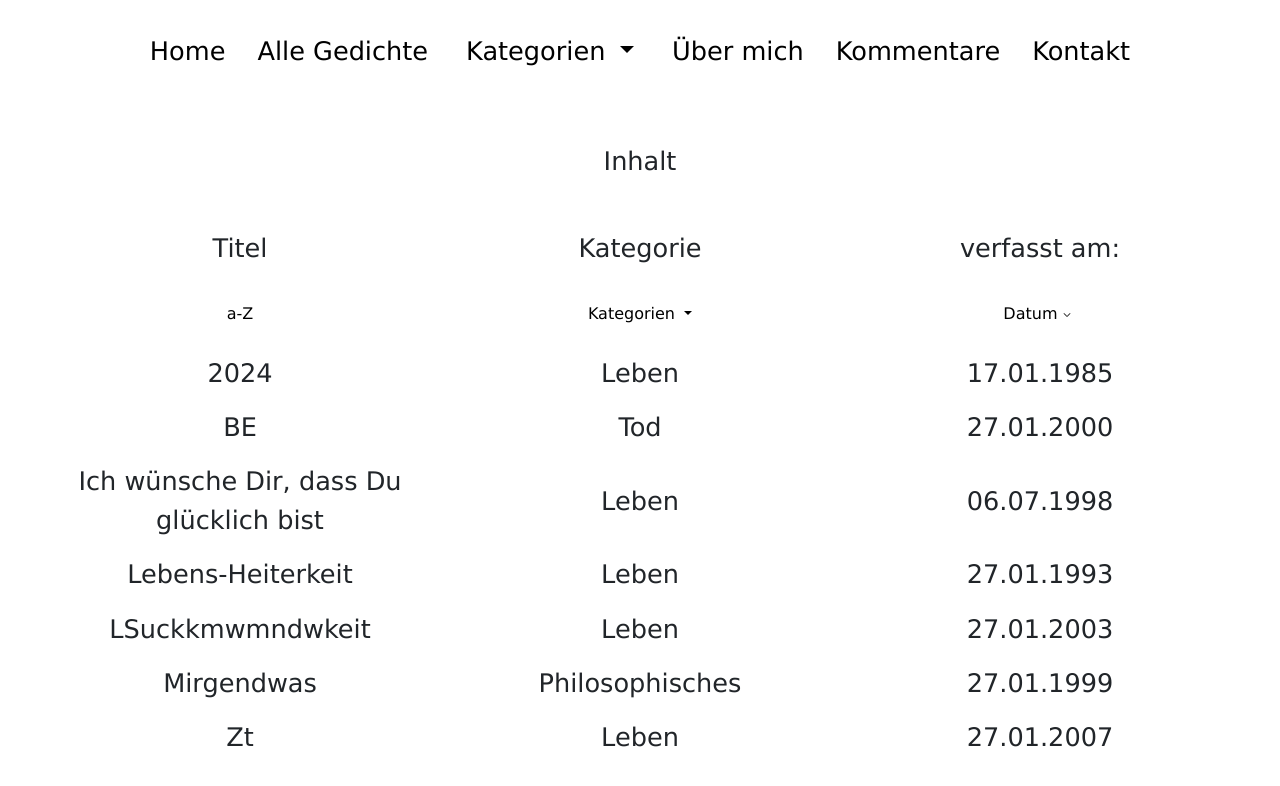
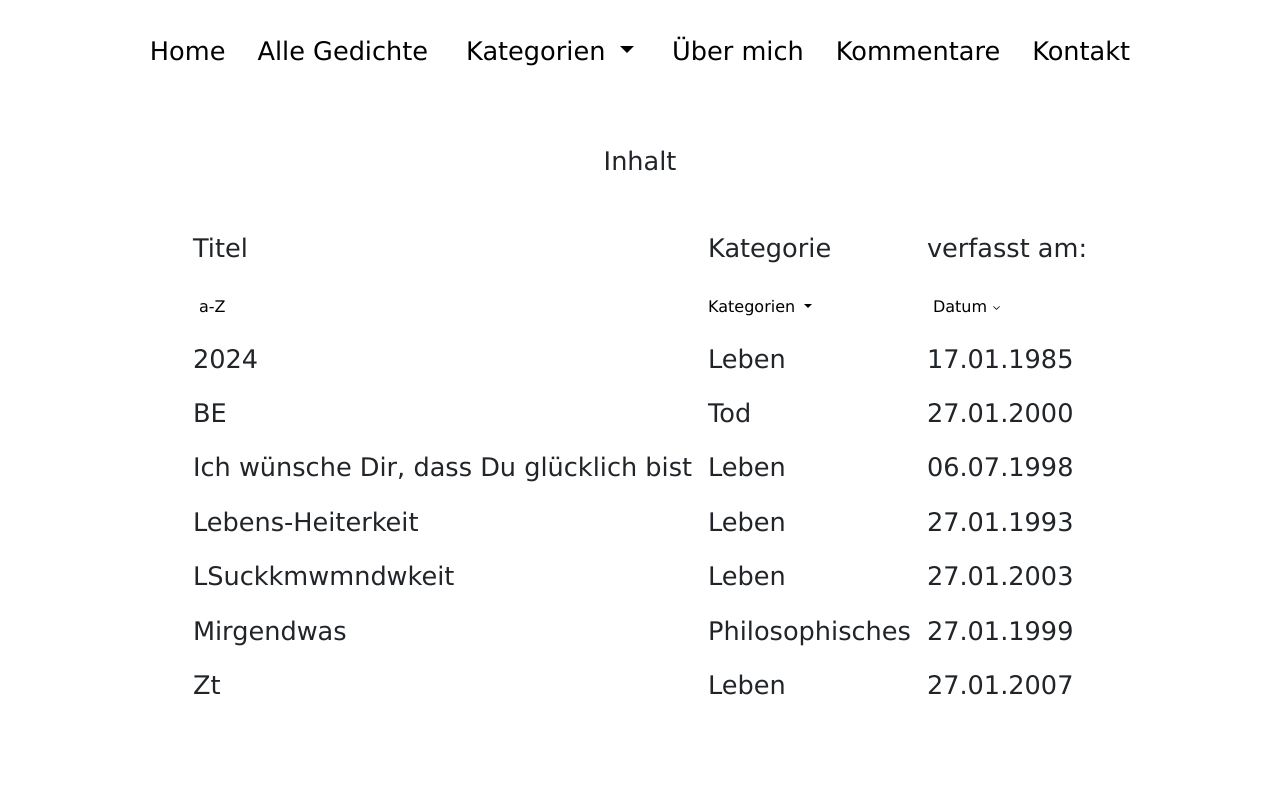
Before and after one commit to JB3286/Lyric, an Angular app: page /poems/all in a window 1280 px wide. Shown: the top 786 px of the page. Built offline with nearby package versions, Linux system fonts and the light colour scheme.

Commit message:
Improved landing page and did some layout changes on the listView

```diff
--- a/src/app/components/directory/list-view/list-view-category.component.html
+++ b/src/app/components/directory/list-view/list-view-category.component.html
@@ -16,7 +16,7 @@
                 </tr>
                 <tr>
                     <th class="filterSlot">
-                        <div id="dateChanger">
+                        <div class="dateChanger">
                             <button class="dataChanger" type="button"
                                 (click)="sortTitleAscending(this.categoryItems)"><span id="dropdown-icon">a-Z</span>
                             </button>
@@ -64,9 +64,9 @@
             </thead>
             <tbody *ngFor="let item of categoryItems; let i = index;">
                 <tr class="directory-row">
-                    <td>{{item.title}}</td>
-                    <td>{{item.category}}</td>
-                    <td>{{item.date}}</td>
+                    <td class="title-cell">{{item.title}}</td>
+                    <td class="category-cell">{{item.category}}</td>
+                    <td class="date-cell">{{item.date}}</td>
                 </tr>
             </tbody>
         </table>
--- a/src/app/components/directory/list-view/list-view-category.component.scss
+++ b/src/app/components/directory/list-view/list-view-category.component.scss
@@ -18,7 +18,7 @@
 
 #directory {
     width: 100%;
-    text-align: center;
+    text-align: left;
 }
 
 #directory-head-row-table-of-content {
@@ -31,7 +31,6 @@
     justify-content: center;
     align-items: center;
 }
-
 
 #directory tr,
 th,
@@ -52,11 +51,6 @@ td {
     padding-bottom: 2.5rem;
 }
 
-.directory-row th,
-td {
-    width: 25rem;
-}
-
 #sortButtonHead span {
     font-size: 1rem;
 }
@@ -72,7 +66,6 @@ td {
 .dataChanger {
     border: none;
     background-color: white;
-    padding: .5rem;
     align-items: center;
 }
 
--- a/src/app/components/landingPage/landingPage.component.html
+++ b/src/app/components/landingPage/landingPage.component.html
@@ -1,6 +1,6 @@
 <div class="landing-page-wrapper" id="landing-page">
     <div class="header-img" id="header-img">
-        <div><img src="../../../assets/pics/000DSC00447.JPG" routerLink='/poems/life'></div>
+        <div><img src="../../../assets/pics/andreas_schmal.jpg" routerLink='/poems/life'></div>
     </div>
     <div id="landing-page-author-domain-container">
         <div class="landing-page-author-domain" id="author-container">
--- a/src/app/components/landingPage/landingPage.component.scss
+++ b/src/app/components/landingPage/landingPage.component.scss
@@ -16,8 +16,14 @@
 
 .header-img img{
     width: 82.5vw;
+    height: auto;
+    border-radius: .5rem;
+
+    /*Bildeigenschaften Andreas
+    width: 82.5vw;
     height: 336px;
     border-radius: .5rem;
+    */
 }
 
 #landing-page-author-domain-container{
--- a/src/app/components/navigation/navigation-item/navigation-item.component.html
+++ b/src/app/components/navigation/navigation-item/navigation-item.component.html
@@ -1,6 +1,6 @@
 <div class="navigation-item-wrapper" *ngIf="navItem.subNavigation && navItem.title=='Gedichte'">
-    <div class="navigation-item" role="button" (click)="togglePanel(navItem.title)">
-        <h4 id="navigation-item-title">
+    <div class="navigation-item">
+        <h4 id="navigation-item-title" role="button" routerLink={{navItem.route}}>
             {{navItem.title}}
         </h4>
     </div>
@@ -23,9 +23,12 @@
     </div>
     <div  class="flex-navigation-subNavigation">
         <div *ngFor="let subNav of navItem.subNavigation" class="flex-navigation-subNavigation-item-container">
-            <div class="flex-item-container">
-                <button class="nav-item" type="button" routerLink={{subNav.route}} (click)="changeData(subNav.title)">{{subNav.title}}</button>
+            <div class="flex-item-container" *ngIf="navItem.title=='Über mich'; else alternativeItemContainer">
+                <button class="flex-nav-item-about" type="button" routerLink={{subNav.route}} (click)="changeData(subNav.title)">{{subNav.title}}</button>
             </div>
+            <ng-template #alternativeItemContainer>
+                <button class="flex-nav-item" type="button" routerLink={{subNav.route}} (click)="changeData(subNav.title)">{{subNav.title}}</button>
+            </ng-template>
         </div>
     </div>
 </div>
--- a/src/app/components/navigation/navigation-item/navigation-item.component.scss
+++ b/src/app/components/navigation/navigation-item/navigation-item.component.scss
@@ -54,9 +54,32 @@ text-align: center;
     border: none;
     background-color: white;
     font-size: 1.3rem;
+    padding: 0;
 }
 
 .nav-item:hover{
     background-color: whitesmoke;
     border-radius: .5rem;
 }
+
+.flex-nav-item{
+    border: none;
+    background-color: white;
+    font-size: 1.3rem;
+    padding: 0;
+}
+
+.flex-nav-item:hover{
+    background-color: whitesmoke;
+}
+
+.flex-nav-item-about{
+    border: none;
+    background-color: white;
+    font-size: 1.15rem;
+    padding: 0;
+}
+
+.flex-nav-item-about:hover{
+    background-color: whitesmoke;
+}
--- a/src/app/components/navigation/navigation/navigation.component.scss
+++ b/src/app/components/navigation/navigation/navigation.component.scss
@@ -2,11 +2,10 @@
     width: 82.5vw;
     display: grid;
     grid-template-columns: repeat(4, minmax(6.25rem,auto));
-    grid-template-rows: minmax(3.438rem,20.625rem);
-    justify-content: space-evenly;
+    grid-template-rows: minmax(3.438rem,auto);
+    justify-content: space-between;
     column-gap: 4rem;
 }
 
 .nav-item{
-    cursor: pointer;
 }
--- a/src/app/components/navigation/navigation/navigation.component.ts
+++ b/src/app/components/navigation/navigation/navigation.component.ts
@@ -17,7 +17,7 @@ export class NavigationComponent {
 
   navItems: NavigationItem[] = [
     {
-      title: 'Gedichte', subNavigation: [
+      title: 'Gedichte', route:'/poems/all', subNavigation: [
         { title: 'Leben', route: '/poems/life' },
         { title: 'Liebe', route: '/poems/love' },
         { title: 'Erotisches', route: '/poems/erotics' },
```
